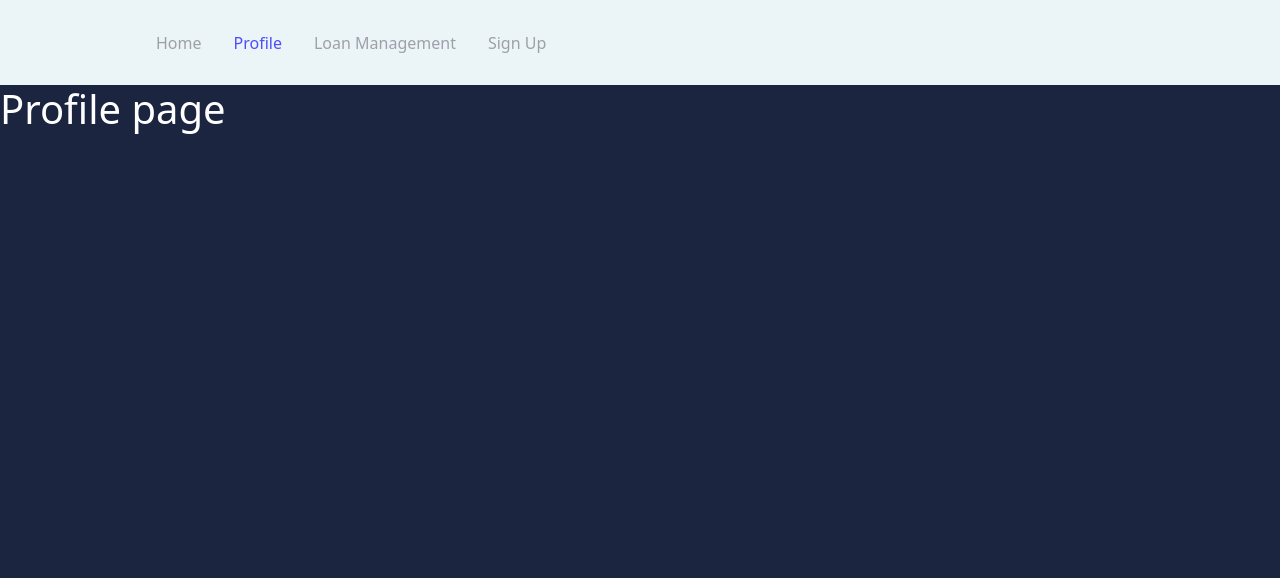
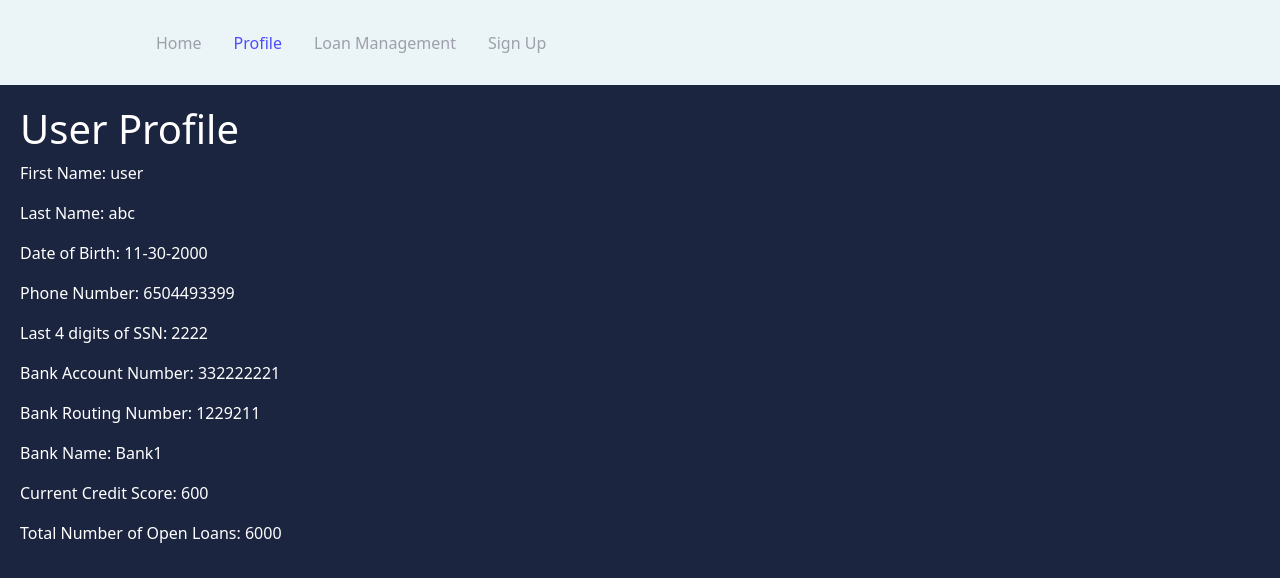
Before and after one commit to katielyoung/creditboost, a React (Create React App) app: page /profile in a window 1280 px wide. Shown: the top 578 px of the page. Built offline with nearby package versions, Linux system fonts and the light colour scheme; no server answers.

Commit message:
updated profile page with dummy data

```diff
--- a/src/App.css
+++ b/src/App.css
@@ -42,7 +42,7 @@
   height: 100vh;
 }
 
-h1 {
+h1, h2, h3, h4, p {
   color: white;
 }
 
@@ -112,3 +112,9 @@ h1 {
 	height: 50px;
 	padding: 5px;
 }
+
+
+.userprofile {
+  margin: auto;
+  padding: 20px;
+}
--- a/src/pages/create_profile.js
+++ b/src/pages/create_profile.js
@@ -131,7 +131,7 @@ const CreateProfile = () => {
           total_num_open_loan : 0
         }),
       };
-      // fetch("ec2-44-203-197-80.compute-1.amazonaws.com:8080/api/profiles", requestOptions);
+      // fetch("http://ec2-44-203-197-80.compute-1.amazonaws.com:8080/api/profiles", requestOptions);
       // .then((response) => response.json())
       // .then((data) => this.setState({ postId: data.id }));
       console.log("Submitting profile!");
--- a/src/pages/profile.js
+++ b/src/pages/profile.js
@@ -1,14 +1,75 @@
-
-import React from "react";
+import { useState, useEffect } from "react";
 
 const Profile = () => {
-    return (
+  const dummyData = {
+    "first_name": "user",
+    "last_name": "abc",
+    "date_of_birth": "11-30-2000",
+    "phone": "6504493399",
+    "ssn": "123-222-2222",
+    "ssn_last_four_digits": "2222",
+    "bank_account": 332222221,
+    "bank_routing": 1229211,
+    "bank_name": "Bank1",
+    "curr_credit_score": 600,
+    "total_num_open_loan": 6000
+};
+
+
+  const [data, setData] = useState("Loading...");
+  const [gotData, setGotData] = useState(false);
+
+  const getData = () => {
+    const userId = localStorage.getItem('user')
+    const url = `http://ec2-44-203-197-80.compute-1.amazonaws.com:8080/api/profiles/${userId}`
+    fetch(url)
+      .then((response) => response.json())
+      .then(json => {
+        setData(json);
+        setGotData(true);
+      })
+      .catch(error => {
+        console.error(error);
+        setGotData(true); // TEMPORARY
+      });
+  };
+
+  useEffect(() => {
+    getData();
+  }, []);
+
+  window.addEventListener("beforeunload", (event) => {
+    getData();
+    console.log("API call before page reload");
+  });
+
+  window.addEventListener("unload", (event) => {
+    getData();
+    console.log("API call after page reload");
+  });
+
+  return (
+    <div className="userprofile">
+      <h1>User Profile</h1>
+      {gotData?(
         <div>
-            <h1>
-                Profile page
-            </h1>
+        <p>First Name: {dummyData.first_name}</p>
+        <p>Last Name: {dummyData.last_name}</p>
+        <p>Date of Birth: {dummyData.date_of_birth}</p>
+        <p>Phone Number: {dummyData.phone}</p>
+        <p>Last 4 digits of SSN: {dummyData.ssn_last_four_digits}</p>
+        <p>Bank Account Number: {dummyData.bank_account}</p>
+        <p>Bank Routing Number: {dummyData.bank_routing}</p>
+        <p>Bank Name: {dummyData.bank_name}</p>
+        <p>Current Credit Score: {dummyData.curr_credit_score}</p>
+        <p>Total Number of Open Loans: {dummyData.total_num_open_loan}</p>
         </div>
-    );
+      ):(
+        <h4>Loading...</h4>
+      )}
+
+    </div>
+  );
 };
 
 export default Profile;
--- a/src/pages/signup.js
+++ b/src/pages/signup.js
@@ -50,7 +50,7 @@ const Signup = () => {
           email: email,
         }),
       };
-      // fetch("ec2-44-203-197-80.compute-1.amazonaws.com:8080/api/users", requestOptions);
+      // fetch("http://ec2-44-203-197-80.compute-1.amazonaws.com:8080/api/users", requestOptions);
       // .then((response) => response.json())
       // .then((data) => this.setState({ postId: data.id }));
       console.log("Submitting initial user registration!");
```
